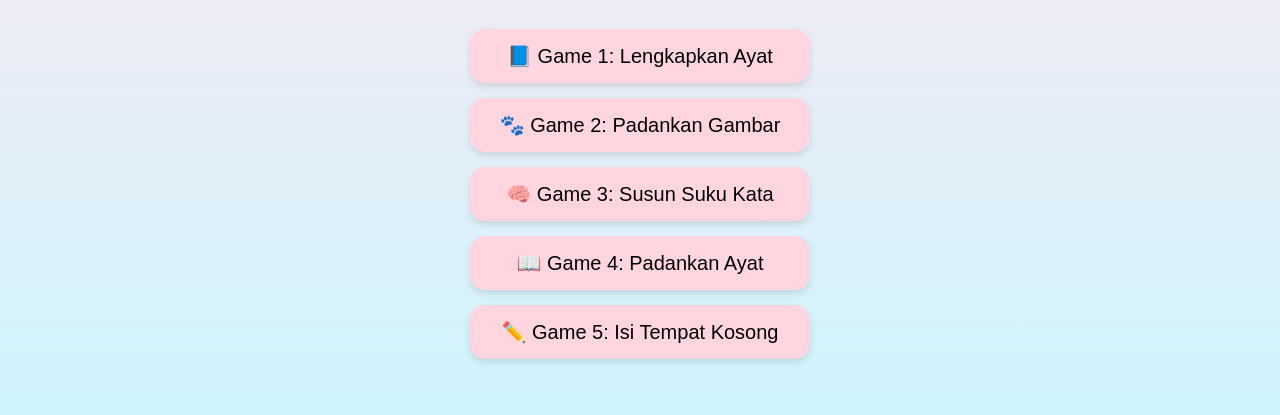
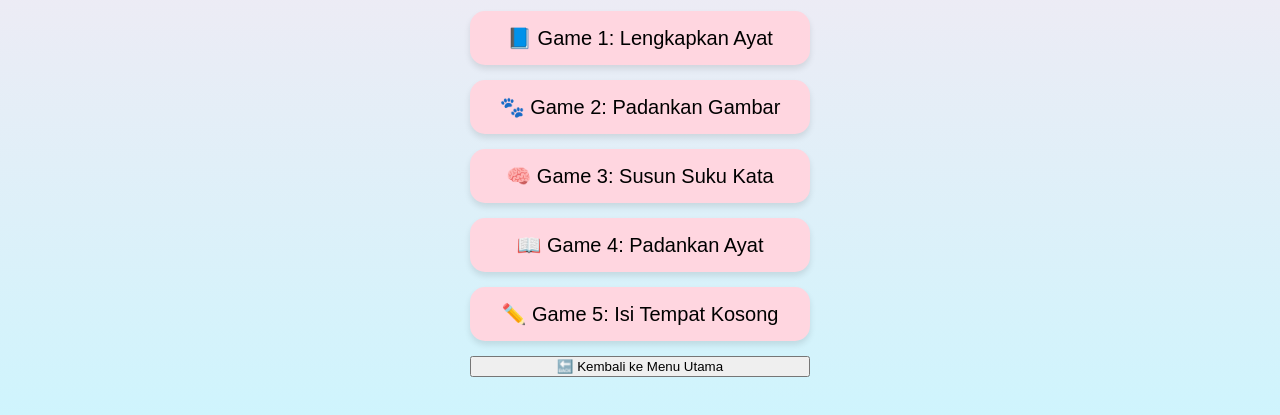
Before and after one commit to syamimi29/game, a plain HTML site: page bm.html in a window 1280 px wide. Shown: the part 261-676 px from the top of the page. Drawn offline with Linux system fonts and the light colour scheme.

Commit message:
Update bm.html

```diff
--- a/bm.html
+++ b/bm.html
@@ -75,6 +75,7 @@
     <button class="menu-btn" onclick="location.href='suku-kata.html'">🧠 Game 3: Susun Suku Kata</button>
     <button class="menu-btn" onclick="location.href='padankan-ayat.html'">📖 Game 4: Padankan Ayat</button>
     <button class="menu-btn" onclick="location.href='isi-tempat-kosong.html'">✏️ Game 5: Isi Tempat Kosong</button>
+    <button onclick="location.href='index.html'">🔙 Kembali ke Menu Utama</button>
   </div>
 
 
```
